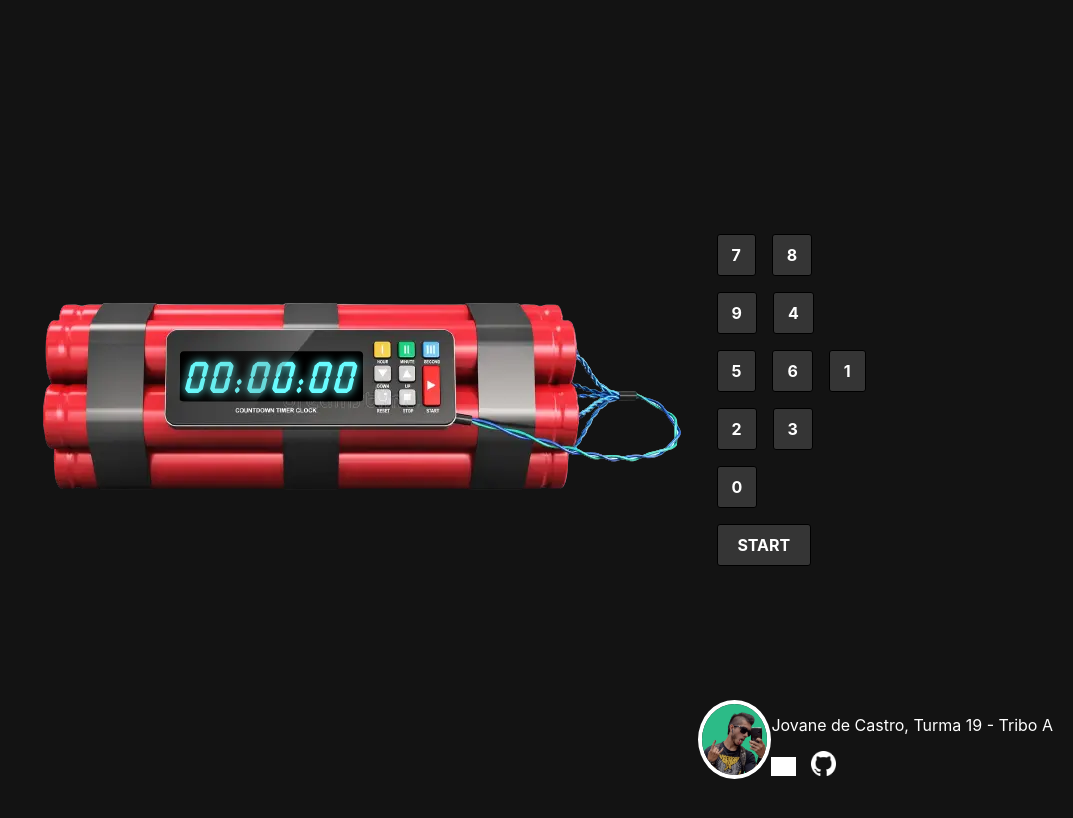
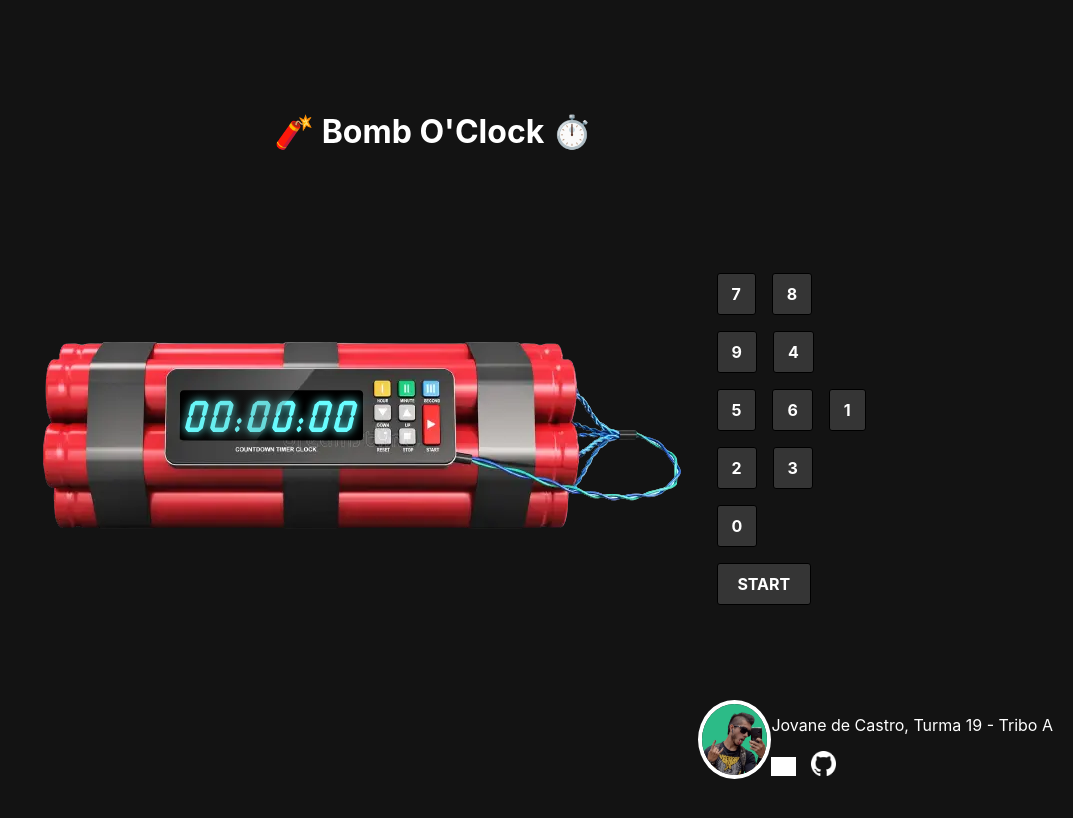
Before and after one commit to Sliman-Baghouri/Bomb-O-Clock, a React (Vite) app: page / in a window 1280 px wide. Shown: the top 818 px of the page, without its empty margins (207-1280 px from the left). Built offline with nearby package versions, Linux system fonts and the light colour scheme; grey boxes are pictures that could not be loaded.

Commit message:
:sparkles: feat: Title
'Bomb O'Clock' is written on header

```diff
--- a/src/App.css
+++ b/src/App.css
@@ -7,6 +7,13 @@
   height: 100vh;
 }
 
+.header h1 {
+  margin: 0;
+  position: relative;
+  top: 14vh;
+  text-align: center;
+}
+
 @media screen and (max-width: 480px) {
   .App {
     flex-direction: column;
--- a/src/App.jsx
+++ b/src/App.jsx
@@ -1,3 +1,4 @@
+/* eslint-disable react/no-unescaped-entities */
 import React from 'react';
 import './App.css';
 import Bomb from './components/Bomb';
@@ -7,6 +8,11 @@ import Footer from './components/Footer';
 export default function App() {
   return (
     <>
+      <header className="header">
+        <h1>
+          🧨 Bomb O'Clock ⏱️
+        </h1>
+      </header>
       <main className="App">
         <Bomb />
         <BombButtons />
```
